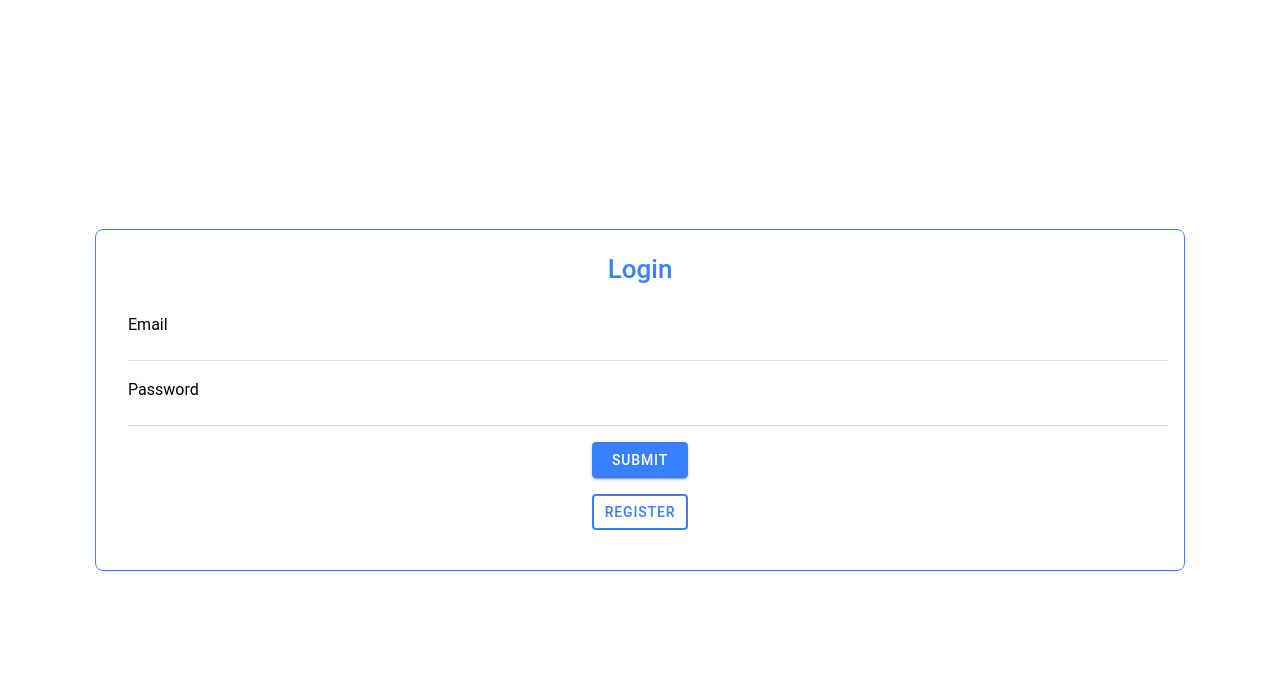
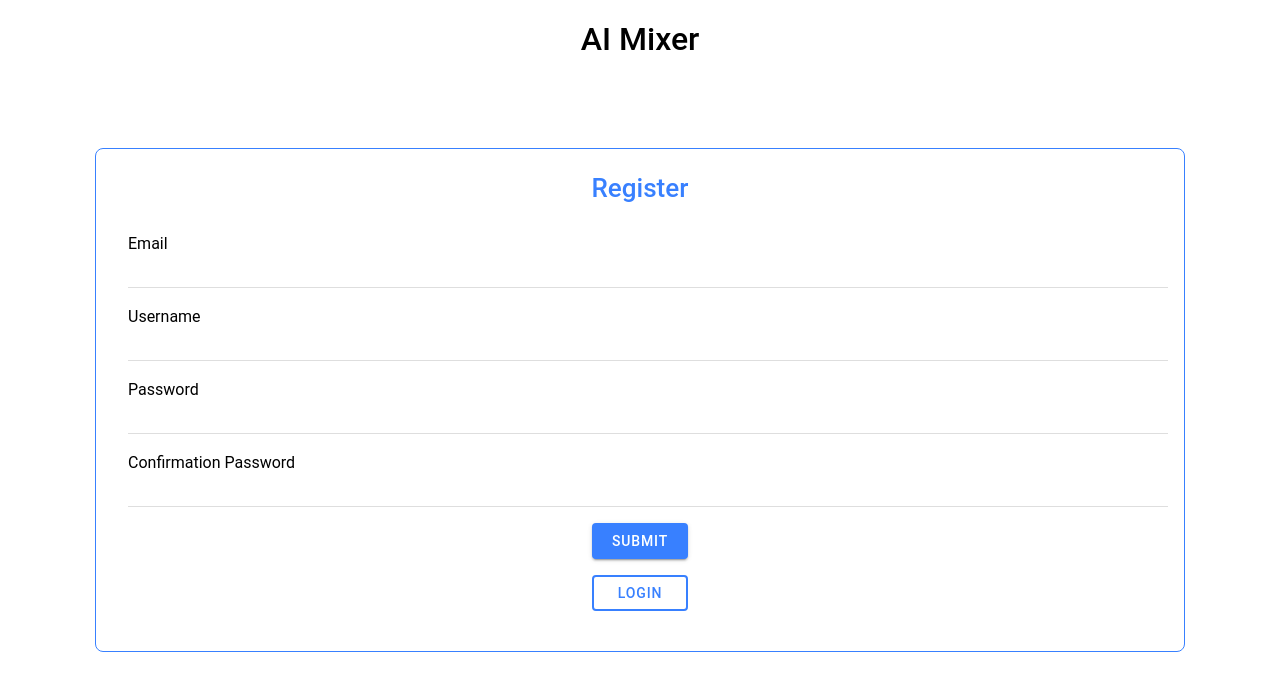
Before and after one commit to useit015/aimixer-client, a React (Vite) app: page / in a window 1280 px wide. Both pictures are taken after a click on the element "REGISTER". Shown: the top 690 px of the page. Built offline with nearby package versions, Linux system fonts and the light colour scheme.

Commit message:
finished login and register front-end

```diff
--- a/package.json
+++ b/package.json
@@ -22,6 +22,7 @@
     "@reduxjs/toolkit": "^1.9.5",
     "@types/react-router": "^5.1.20",
     "@types/react-router-dom": "^5.3.3",
+    "axios": "^1.4.0",
     "ionicons": "^7.0.0",
     "react": "^18.2.0",
     "react-dom": "^18.2.0",
--- a/src/components/Login.jsx
+++ b/src/components/Login.jsx
@@ -1,36 +1,63 @@
 import { IonButton, IonInput, IonItem } from '@ionic/react';
 import './Login.scss';
 import React from 'react';
-import { useSelector } from 'react-redux';
+import { useDispatch, useSelector } from 'react-redux';
+import { loginSetMode } from '../store/sliceLogin';
+import axios from 'axios';
 
-
-function Login() {
+const Login = () => {
 
   const login = useSelector(state => state.login);
+  const dispatch = useDispatch();
 
-  const handleSubmit = () => {
+  const handleSubmit = async () => {
 
+    switch (login.mode) {
+      case 'login':
+        break;
+      case 'register':
+        break;
     }
-
-  const handleRegister = () => {
 
   }
 
   return (
-    <div className='Login Login__Container'>
+    <div className='Login'>
+      <h1 className='Login__Heading'>AI Mixer</h1>
+      <div className='Login__Container'>
         <div className="Login__Modal">
-        <h1 className="Login__Title">Login</h1>
+          {login.mode === 'login' && <h1 className="Login__Title">Login</h1>}
+          {login.mode === 'register' && <h1 className="Login__Title">Register</h1>}
+          {login.mode === 'register' && <IonItem>
+            <IonInput className='Login__Input' label="Email" labelPlacement="floating" placeholder="Enter text"></IonInput>
+          </IonItem>}
+
           <IonItem>
-          <IonInput className='Login__Input' label="Email" labelPlacement="floating" placeholder="Enter text"></IonInput>
+            <IonInput className='Login__Input' label="Username" labelPlacement="floating" placeholder="Enter text"></IonInput>
           </IonItem>
           <IonItem>
             <IonInput className='Login__Input' label="Password" type="password" labelPlacement="floating" placeholder="Enter text"></IonInput>
           </IonItem>
+          {login.mode === 'register' && <IonItem>
+            <IonInput className='Login__Input' label="Confirmation Password" type="password" labelPlacement="floating" placeholder="Enter text"></IonInput>
+          </IonItem>}
           <IonButton className='Login__Submit-Button'>Submit</IonButton>
 
-        {login.mode === 'login' && <IonButton className='Login__Submit-Button' fill='outline'>Register</IonButton> }
+          {login.mode === 'login' && <IonButton className='Login__Submit-Button' fill='outline'
+          onClick={() => dispatch(loginSetMode('register'))}
+          >
+            Register
+          </IonButton>
+          }
 
-        {login.mode === 'register' && <IonButton className='Login__Submit-Button' fill='outline'>Login</IonButton>}
+          {login.mode === 'register' && <IonButton
+          className='Login__Submit-Button'
+          fill='outline'
+          onClick={() => dispatch(loginSetMode('login'))}>
+            Login
+          </IonButton>
+          }
+        </div>
       </div>
     </div>
   )
--- a/src/components/Login.scss
+++ b/src/components/Login.scss
@@ -1,10 +1,17 @@
 .Login {
+    &__Heading {
+        font-size: 2rem;
+        text-align: center;
+    }
     &__Container {
         width: 100vw;
         height: 100vh;
         display: flex;
         justify-content: center;
         align-items: center;
+        position: fixed;
+        top: 0;
+        left: 0;
     }
     &__Modal {
         padding: 1.5rem 1rem;
@@ -18,7 +25,7 @@
     }
     &__Input {
         width: 80vw;
-        margin-bottom: .5rem;
+        margin-bottom: 1rem;
     }
     &__Submit-Button {
         display: block;
--- a/src/store/sliceLogin.js
+++ b/src/store/sliceLogin.js
@@ -8,10 +8,15 @@ const loginSlice = createSlice({
             const newState = !state.isLoggedIn;
             state.isLoggedIn = newState;
             return state
+        },
+        loginSetMode: (state, action) => {
+            console.log('action', action)
+            state.mode = action.payload;
+            return state;
         }
     }
 });
 
-export const { loginSetIsLoggedIn } = loginSlice.actions;
+export const { loginSetIsLoggedIn, loginSetMode } = loginSlice.actions;
 
 export default loginSlice.reducer;
```
Also changed, not shown: 1 other file (tests, documents, lock files or other folders). Lines whose indentation alone changed are shown as unchanged.
